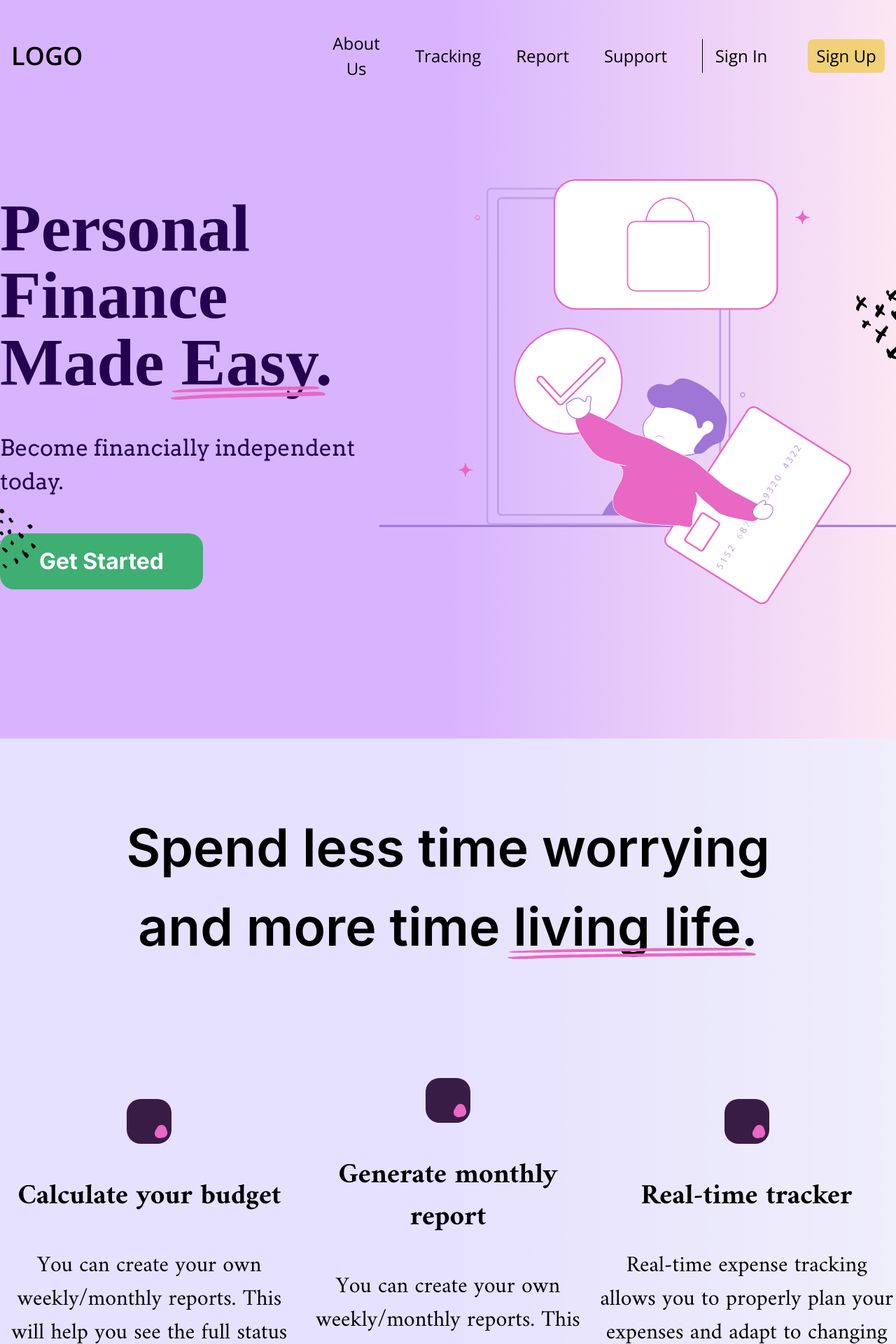
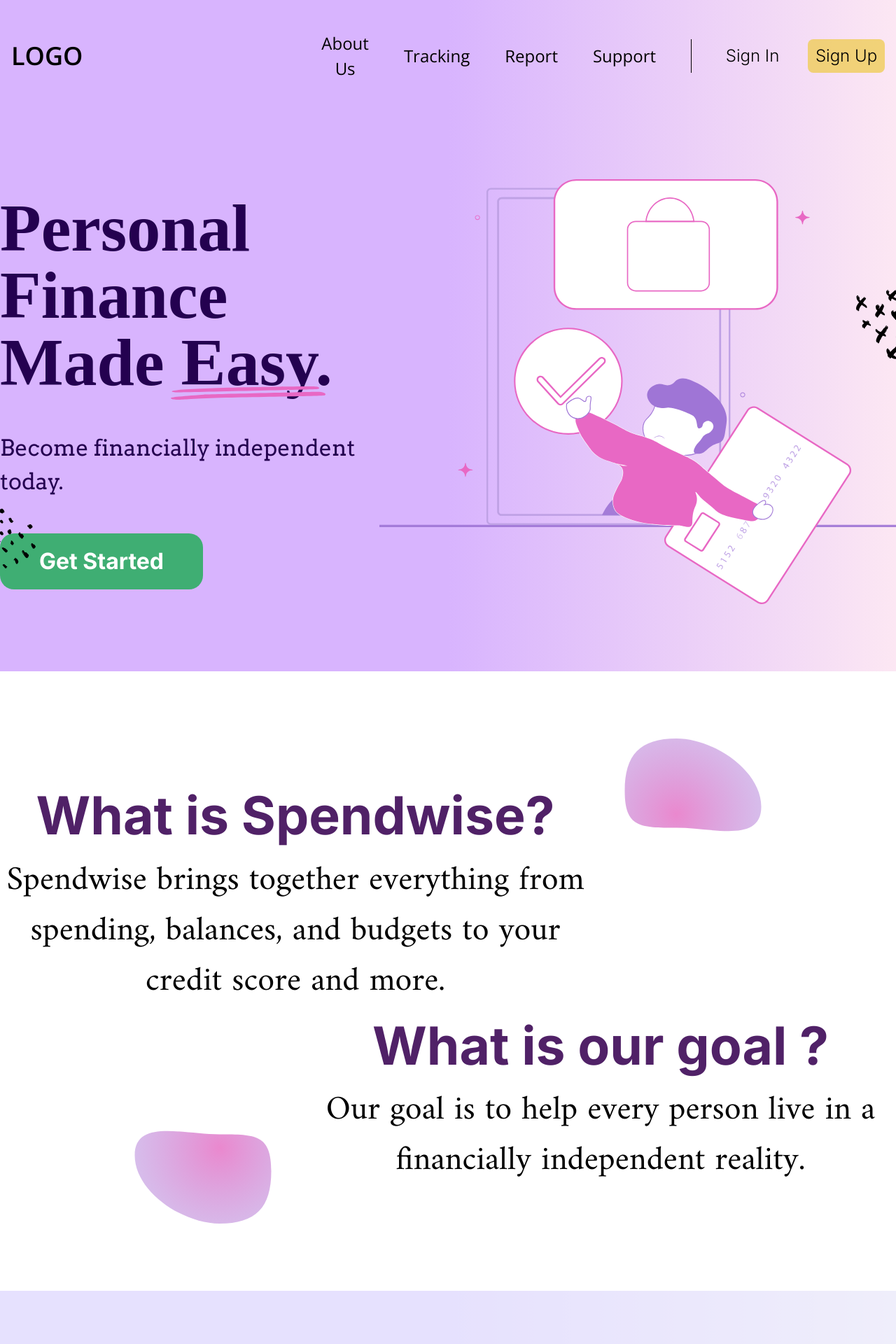
Before and after one commit to ye1sultan/Spendwise, a React (Create React App) app: page /home in a window 1280 px wide. Shown: the top 1920 px of the page at 70% size. Built offline with nearby package versions, Linux system fonts and the light colour scheme; a web font is replaced by a local one.

Commit message:
Button component

```diff
--- a/src/pages/Landing.js
+++ b/src/pages/Landing.js
@@ -1,4 +1,5 @@
 import {React} from 'react';
+
 import Header from './landing/Header';
 import Hero from './landing/Hero';
 import Objective1 from './landing/Objective1';
@@ -8,6 +9,7 @@
 import Objective2 from './landing/Objective2';
 import Try from './landing/Try';
 import Footer from './landing/Footer';
+import AboutUs from './landing/AboutUs';
 
 
 const Landing = () => {
@@ -15,6 +17,7 @@
         <div className="bg-gradient-to-r from-purple-300 via-purple-300 to-pink-100">
             <Header />
             <Hero />
+            <AboutUs />
             <Objective1 />
             <Traking />
             <Report />
--- /dev/null
+++ b/src/pages/components/Button.js
@@ -0,0 +1,32 @@
+import { useNavigate } from "react-router-dom";
+
+const Button = (props) => {
+    let text = props.text;
+    let route = props.route;
+
+    let width = props.width;
+    let height = props.height;
+    let bg = props.bg;
+    let rounded = props.rounded;
+    let size = props.size;
+    let font = props.font;
+    let bold = props.bold;
+    let color = props.color;
+
+    let classes = `w-[${width}] h-[${height}] bg-[${bg}] rounded-[${rounded}] text-[${size}] font-${font} text-${color} font-${bold}`;
+
+    const navigate = useNavigate();
+
+    const handleNavigation = (e) => {
+        const route = e.currentTarget.getAttribute('data-route');
+        navigate(route);
+    }
+
+    return (
+        <button data-route={route} onClick={handleNavigation} className={classes}>
+            {text}
+        </button>
+    );
+}
+
+export default Button;
--- /dev/null
+++ b/src/pages/landing/AboutUs.js
@@ -0,0 +1,48 @@
+const AboutUs = () => {
+    return (
+        <div id='about' className="bg-[#ffffff] py-[150px] w-full relative">
+            <div className="flex flex-col justify-center items-center max-w-[1680px] h-full mx-auto z-10">
+                <div className="flex flex-col items-center self-start">
+                    <div className="font-inter text-[75px] text-[#502167] font-bold">
+                        What is Spendwise?
+                    </div>
+                    <div className="font-amiri text-[48px] max-w-[844px] text-center">
+                        Spendwise brings together everything from spending, balances, and budgets to your credit score and more.
+                    </div>
+                </div>
+                <div className="flex flex-col items-center self-end">
+                    <div className="font-inter text-[75px] text-[#502167] font-bold">
+                        What is our goal ?
+                    </div>
+                    <div className="font-amiri text-[48px] max-w-[844px] text-center">
+                        Our goal is to help every person live in a financially independent reality.
+                    </div>
+                </div>
+            </div>
+            <div className="absolute left-48 bottom-24 z-0">
+                <svg width="196" height="133" viewBox="0 0 196 133" fill="none" xmlns="http://www.w3.org/2000/svg">
+                    <path d="M195.5 57.9998C195.5 110.191 173.691 133 121.5 133C69.3091 133 0.5 87.6911 0.5 35.5002C0.5 -16.6908 69.3091 5.49994 121.5 5.49994C173.691 5.49994 195.5 5.80885 195.5 57.9998Z" fill="url(#paint0_diamond_1_428)" />
+                    <defs>
+                        <radialGradient id="paint0_diamond_1_428" cx="0" cy="0" r="1" gradientUnits="userSpaceOnUse" gradientTransform="translate(122 24.9998) rotate(53.0669) scale(181.4 181.4)">
+                            <stop stop-color="#EA88CE" />
+                            <stop offset="0.770832" stop-color="#BFA2E5" stop-opacity="0.64" />
+                        </radialGradient>
+                    </defs>
+                </svg>
+            </div>
+            <div className="absolute right-48 top-24 z-0">
+                <svg width="196" height="133" viewBox="0 0 196 133" fill="none" xmlns="http://www.w3.org/2000/svg" transform ="rotate(-180 0 0)">
+                    <path d="M195.5 57.9998C195.5 110.191 173.691 133 121.5 133C69.3091 133 0.5 87.6911 0.5 35.5002C0.5 -16.6908 69.3091 5.49994 121.5 5.49994C173.691 5.49994 195.5 5.80885 195.5 57.9998Z" fill="url(#paint0_diamond_1_428)" />
+                    <defs>
+                        <radialGradient id="paint0_diamond_1_428" cx="0" cy="0" r="1" gradientUnits="userSpaceOnUse" gradientTransform="translate(122 24.9998) rotate(53.0669) scale(181.4 181.4)">
+                            <stop stop-color="#EA88CE" />
+                            <stop offset="0.770832" stop-color="#BFA2E5" stop-opacity="0.64" />
+                        </radialGradient>
+                    </defs>
+                </svg>
+            </div>
+        </div>
+    );
+}
+
+export default AboutUs;
--- a/src/pages/landing/Header.js
+++ b/src/pages/landing/Header.js
@@ -1,4 +1,5 @@
 import { useNavigate } from "react-router-dom";
+import Button from "../components/Button";
 
 const Header = () => {
     const navigate = useNavigate();
@@ -21,18 +22,21 @@
             <div className='text-4xl w-full font-semibold'>LOGO</div>
             <div className='flex flex-row justify-between items-center w-full'>
                 <div className="flex flex-row justify-between ml-[-100px]">
-                    <button data-id='tracking' className="text-[24px] font-light mr-[50px]" onClick={handleClickScroll}>About Us</button>
+                    <button data-id='about' className="text-[24px] font-light mr-[50px]" onClick={handleClickScroll}>About Us</button>
                     <button data-id='tracking' className="text-[24px] font-light mr-[50px]" onClick={handleClickScroll}>Tracking</button>
                     <button data-id='report' className="text-[24px] font-light mr-[50px]" onClick={handleClickScroll}>Report</button>
                     <button data-id='support' className="text-[24px] font-light mr-[50px]" onClick={handleClickScroll}>Support</button>
                 </div>
-                <div className="flex flex-row border-l-[1px] border-black gap-10">
-                    <button data-route='/signin' className="w-[110px] h-[48px] text-[24px] font-light" onClick={handleNavigation}>
+                <div className="flex flex-row border-l-[1px] border-black pl-8 gap-6">
+                    {/* <button data-route='/signin' className="w-[110px] h-[48px] text-[24px] font-light" onClick={handleNavigation}>
                         Sign In
                     </button>
                     <button data-route='/signup' className="w-[110px] h-[48px] rounded-[8px] text-[24px] font-light bg-[#efcc4cbb]" onClick={handleNavigation}>
                         Sign Up
-                    </button>
+                    </button> */}
+
+                    <Button route='/signin' text='Sign In' width='110px' height='48px' size='24px' color='black' bold='light' font='inter' />
+                    <Button route='/signup' text='Sign Up' width='110px' height='48px' bg='#efcc4cbb' rounded='8px' size='24px' color='black' bold='light' font='inter' />
                 </div>
             </div>
         </div>
--- a/src/pages/landing/Try.js
+++ b/src/pages/landing/Try.js
@@ -1,3 +1,5 @@
+import Button from '../components/Button';
+
 const Try = () => {
     return (
         <div id='try' className="py-[70px] w-full h-full font-andada bg-gradient-to-r from-purple-300 via-purple-200 to-pink-200 transform -skew-x-10">
@@ -13,13 +15,15 @@
                 <div className="text-[32px] mb-[55px]">
                     Start saving and spending with confidence and clarity.
                 </div>
-                <div className="flex flex-col">
-                    <button className="w-[420px] h-[64px] rounded-[10px] text-[25px] text-white font-semibold bg-[#19AD50CC] font-inter mb-[20px]">
+                <div className="flex flex-col gap-4">
+                    {/* <button className="w-[420px] h-[64px] rounded-[10px] text-[25px] text-white font-semibold bg-[#19AD50CC] font-inter mb-[20px]">
                         Try Free
                     </button>
                     <button className="w-[420px] h-[64px] rounded-[10px] text-[25px] text-black font-semibold bg-[#ffffff] font-inter">
                         See Site Features
-                    </button>
+                    </button> */}
+                    <Button route='/signup' text='Try Free' width='420px' height='64px' bg='#19AD50CC' rounded='10px' size='25px' color='white' bold='semibold' font='inter' />
+                    <Button route='/signup' text='See Site Features' width='420px' height='64px' bg='#ffffff' rounded='10px' size='25px' color='black' bold='semibold' font='inter' />
                 </div>
             </div>
         </div>
```
Also changed, not shown: src/pages/landing/Hero.js, src/pages/landing/Report.js, src/pages/landing/Traking.js.
